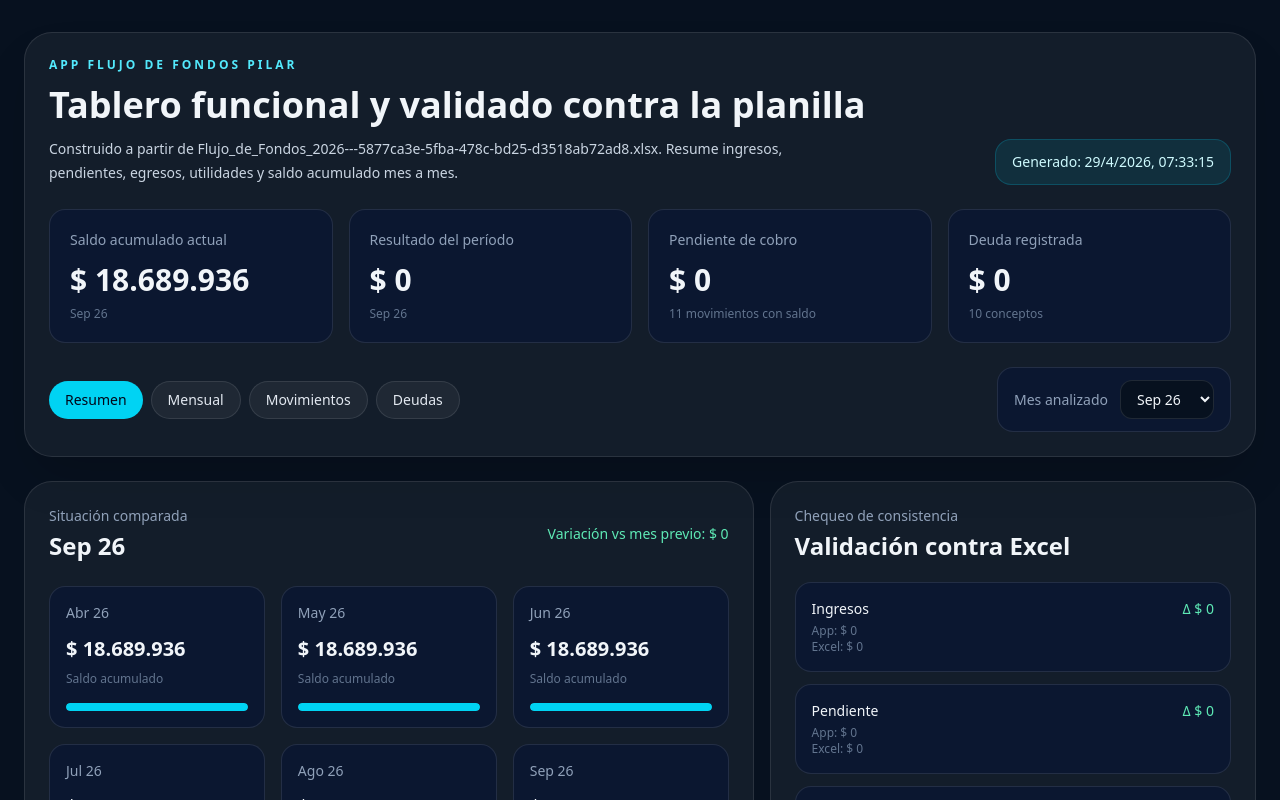
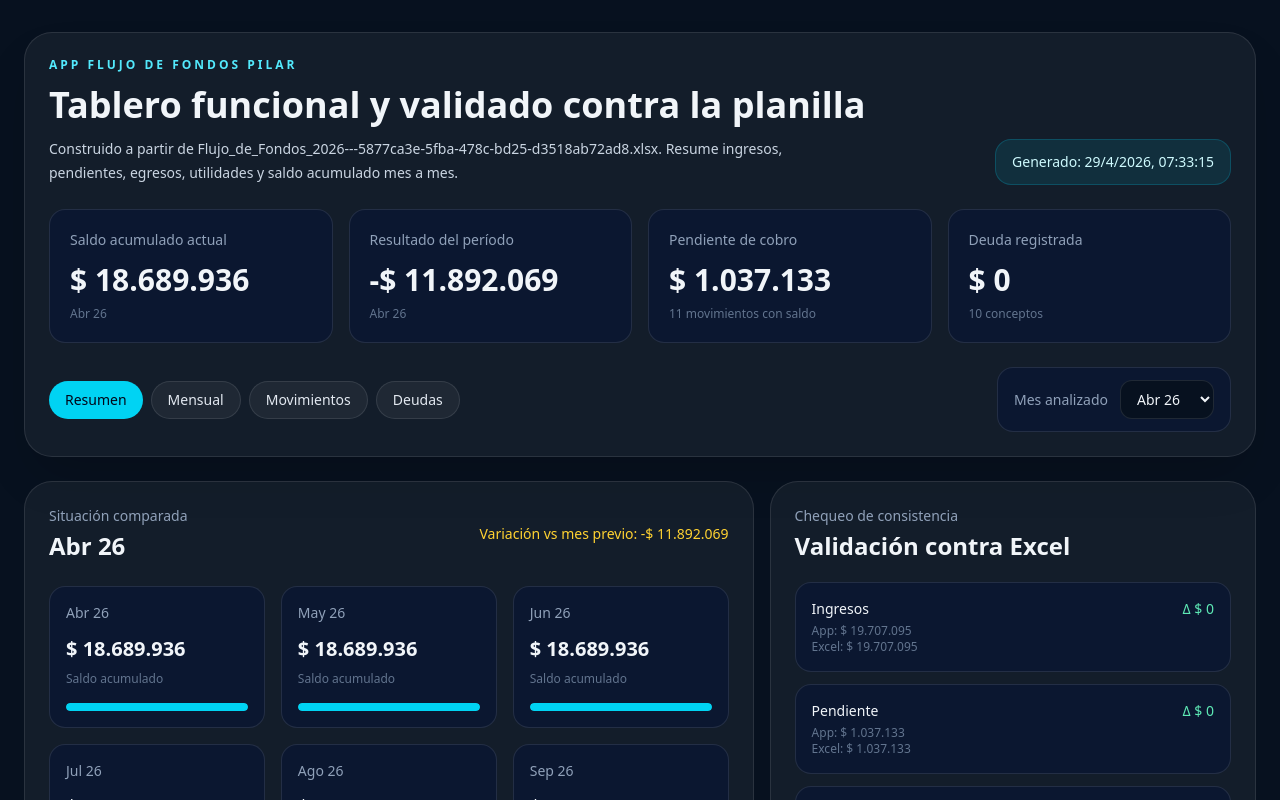
Before and after one commit to drcarloszanardi-del/workplace-app, a Next.js app: page / in a window 1280 px wide. Shown: the top 800 px of the page. Built offline with nearby package versions, Linux system fonts and the light colour scheme.

Commit message:
fix default active month

```diff
--- a/src/app/page.tsx
+++ b/src/app/page.tsx
@@ -33,7 +33,8 @@ function diffColor(delta: number) {
 }
 
 export default function Home() {
-  const [selectedMonthKey, setSelectedMonthKey] = useState(flujoData.summary[flujoData.summary.length - 1]?.key || '');
+  const lastActiveMonth = [...flujoData.summary].reverse().find((month) => month.totals.income || month.totals.pending || month.totals.expense || month.totals.utility || month.totals.periodBalance);
+  const [selectedMonthKey, setSelectedMonthKey] = useState(lastActiveMonth?.key || flujoData.summary[flujoData.summary.length - 1]?.key || '');
   const [activeTab, setActiveTab] = useState<TabKey>('resumen');
 
   const selectedMonth = useMemo<SummaryMonth | undefined>(
@@ -41,8 +42,9 @@ export default function Home() {
     [selectedMonthKey],
   );
 
-  const latest = flujoData.summary[flujoData.summary.length - 1];
-  const previous = flujoData.summary[flujoData.summary.length - 2];
+  const latest = lastActiveMonth || flujoData.summary[flujoData.summary.length - 1];
+  const latestIndex = flujoData.summary.findIndex((month) => month.key === latest?.key);
+  const previous = latestIndex > 0 ? flujoData.summary[latestIndex - 1] : undefined;
 
   const kpis = [
     {
@@ -241,7 +243,7 @@ export default function Home() {
                 <div className="text-sm text-slate-400">Vista operativa</div>
                 <h2 className="mt-1 text-2xl font-semibold">Movimientos relevantes</h2>
               </div>
-              <div className="text-sm text-slate-500">Muestra inicial de 120 registros normalizados</div>
+              <div className="text-sm text-slate-500">Muestra inicial de 150 registros normalizados</div>
             </div>
             <div className="mt-5 overflow-auto">
               <table className="min-w-full text-sm">
```
